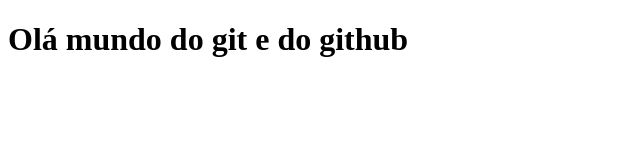
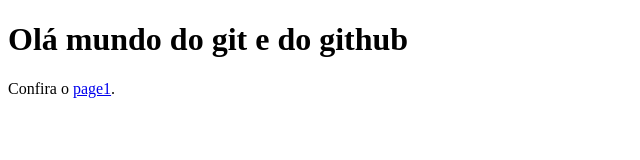
Before and after one commit to carlos-002/Teste, a plain HTML site: page index.html in a window 1280 px wide. Shown: the whole page, without its empty margins (0-640 px from the left). Drawn offline with Linux system fonts and the light colour scheme.

Commit message:
Adicionamos o link para a page1

```diff
--- a/index.html
+++ b/index.html
@@ -7,6 +7,7 @@
 </head>
 <body>
     <h1>Olá mundo do git e do github</h1>
+    <p>Confira o <a href="page1.html">page1</a>.</p>
     <script src="js/index.js"></script>
 </body>
 </html>
```
